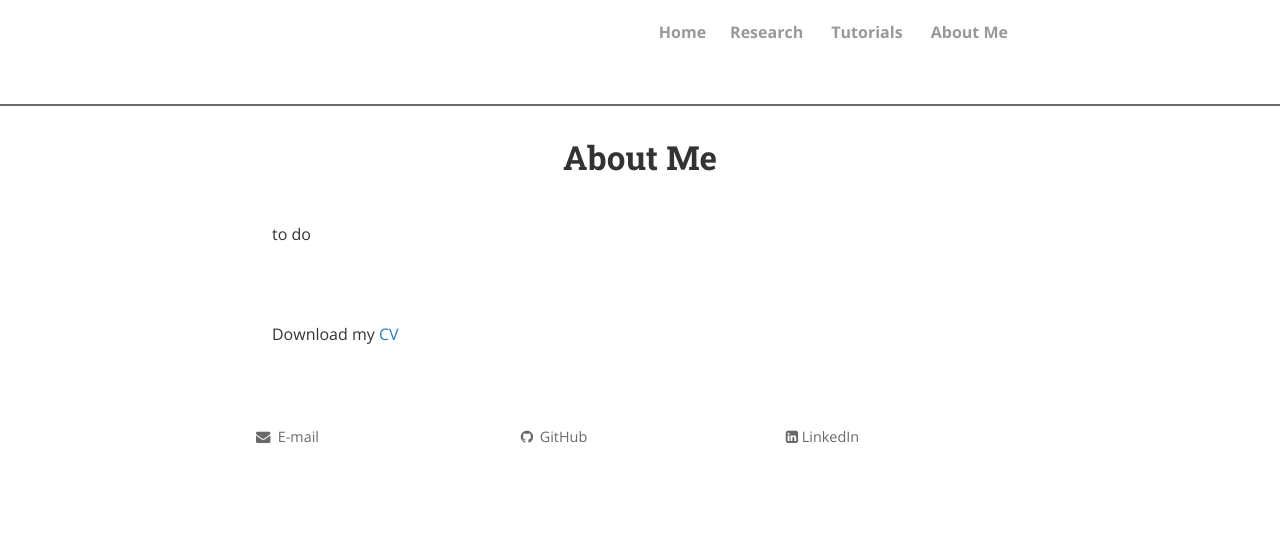
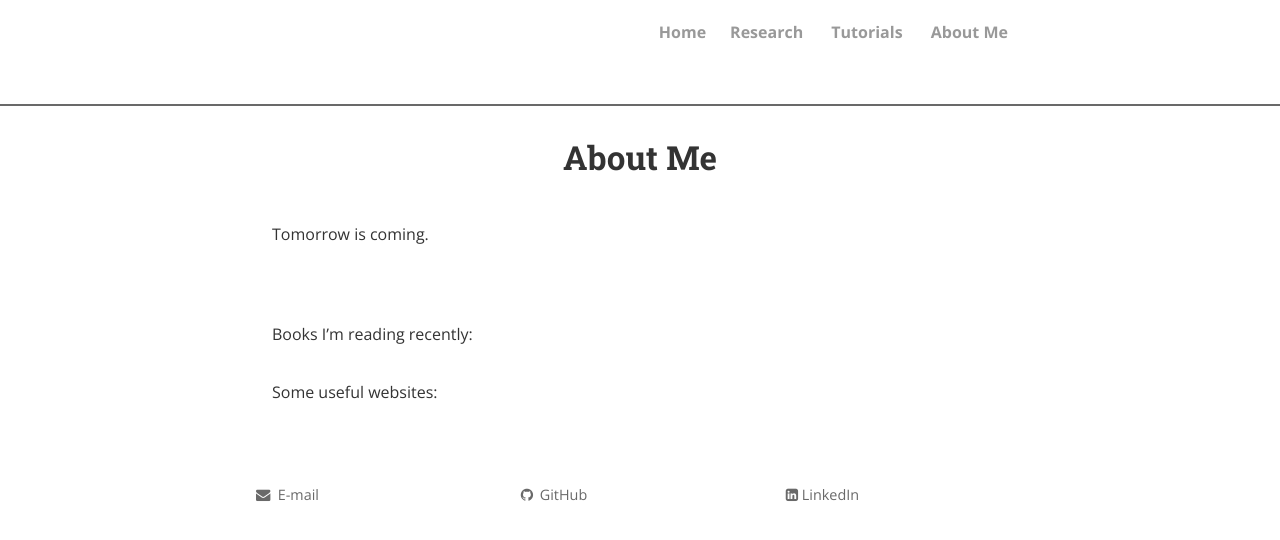
Before and after one commit to Yunga-Wu/Yunga-Wu.github.io, a Jekyll site: the page built from about.md, in a window 1280 px wide. Shown: the top 540 px of the page. Built offline with Jekyll 4.4.1, drawn with Linux system fonts in a browser that asks for light colours; nearby versions of some CDN libraries; comment, search, counter and statistics services are not loaded; a style sheet for code colours, icons or effects is not loaded.

Commit message:
Update about.md

```diff
--- a/about.md
+++ b/about.md
@@ -4,9 +4,13 @@ title: About Me
 permalink: /about/
 ---
 
-to do
+Tomorrow is coming.
 
 <br>
 <br>
-Download my <a href="https://www.dropbox.com/s/jf0iw8ifrwy6zip/wuyunga.pdf?dl=0" download="wuyunga">CV</a><br>
+Books I'm reading recently:
 <br>
+<br>
+Some useful websites:
+<br>
+<br>
```
